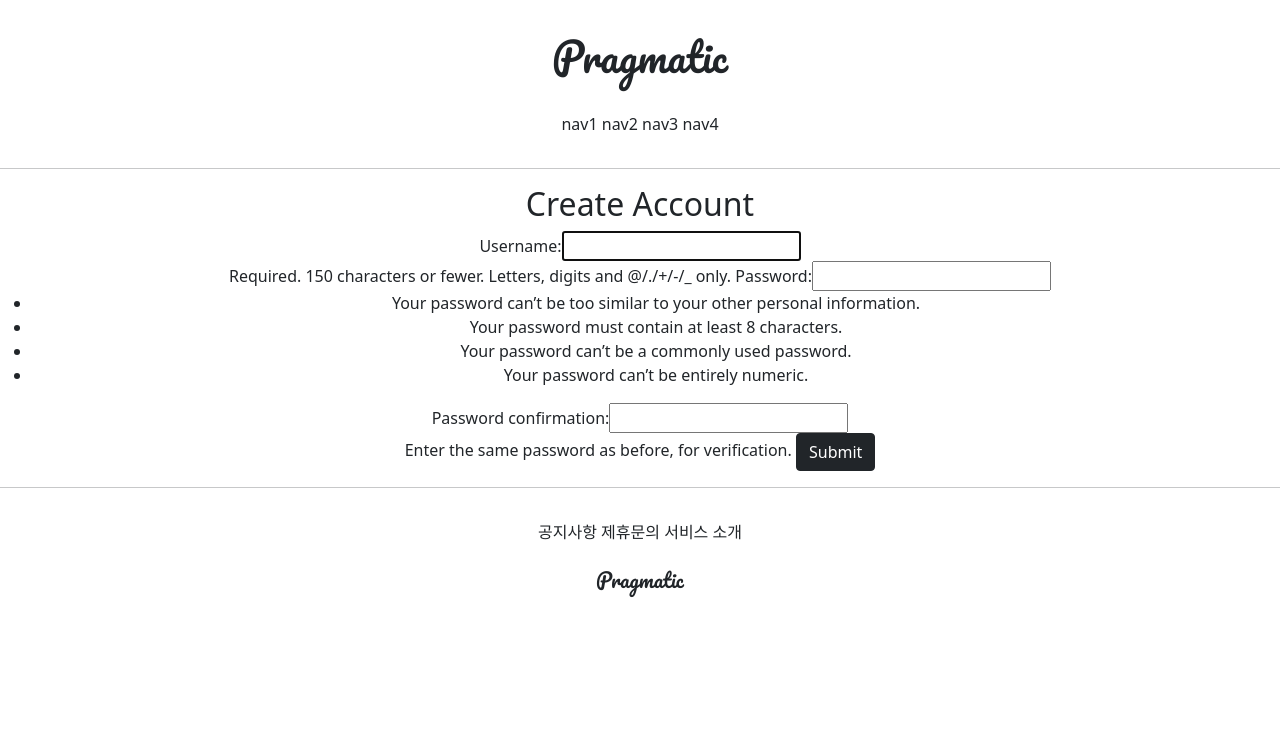
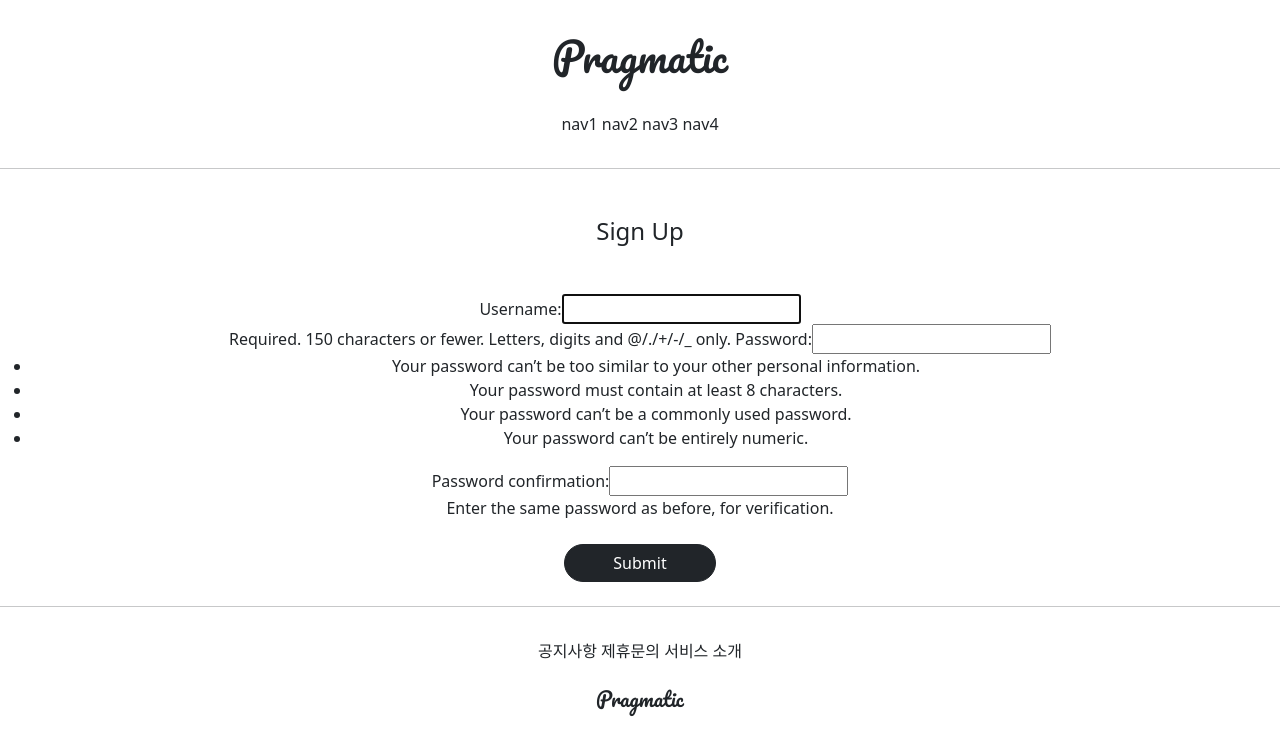
Before and after one commit to hanbitgoun/djangoproject_01, a Django app: page /accounts/create/ in a window 1280 px wide. Shown: the top 755 px of the page. Run offline with Django 3.2, Linux system fonts and the light colour scheme; parts of the project's set-up code (start-up, migrations or seed data) failed here and were passed over.

Commit message:
20210714_w commit_1

```diff
--- a/accountapp/templates/accountapp/create.html
+++ b/accountapp/templates/accountapp/create.html
@@ -3,14 +3,16 @@
 {% block content %}
 
     <div class="text-center">
-        <div>
-            <h2>Create Account</h2>
+        <div class="m-5"> {# margin : 5 #}
+            <h4>Sign Up</h4>
         </div>
         <div>
             <form action="{% url 'accountapp:create' %}" method="post">
                 {% csrf_token %}
                 {{ form }}
-                <input type="submit" class="btn btn-dark">
+                <div class="m-4">
+                    <input type="submit" class="btn btn-dark rounded-pill px-5"> {# px-5 #}
+                </div>
             </form>
         </div>
     </div>
--- a/accountapp/views.py
+++ b/accountapp/views.py
@@ -28,7 +28,7 @@ def hello_world(request):
         return render(request, 'accountapp/hello_world.html',
                       context={'hello_world_list': hello_world_list})
 
-
+# AccountCreate
 class AccountCreateView(CreateView):
     model = User
     # django 제공
```
